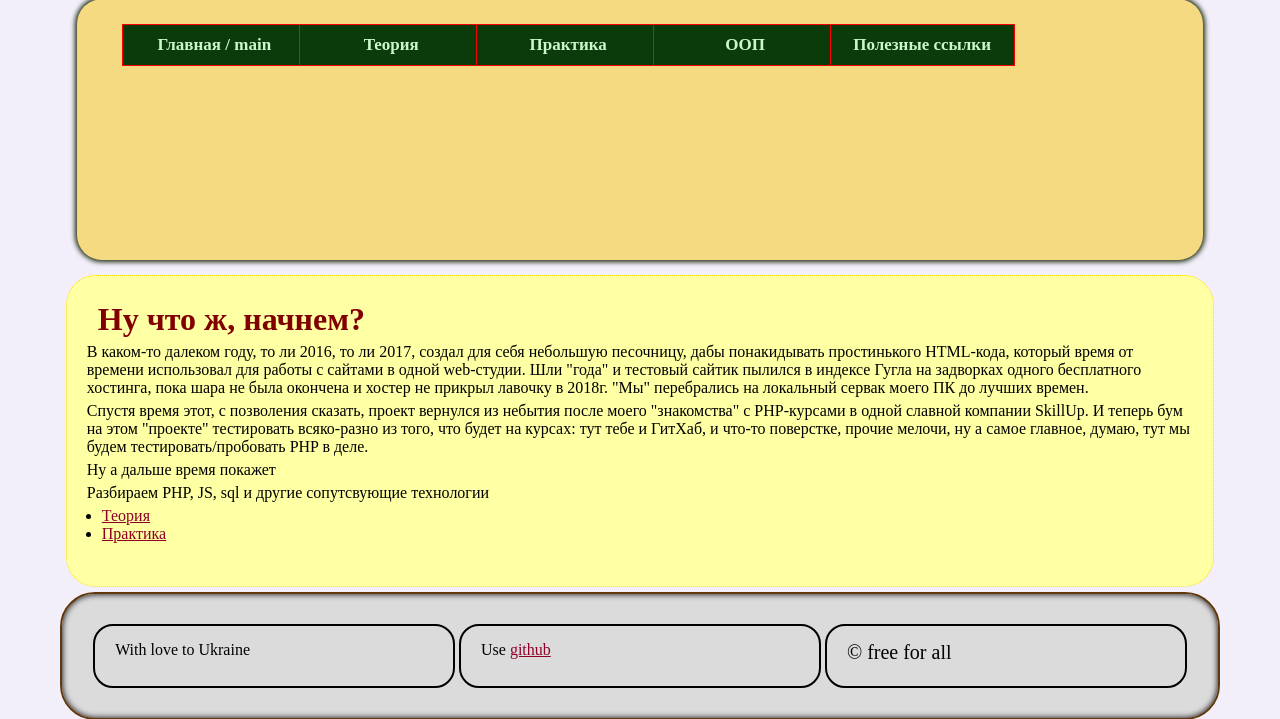
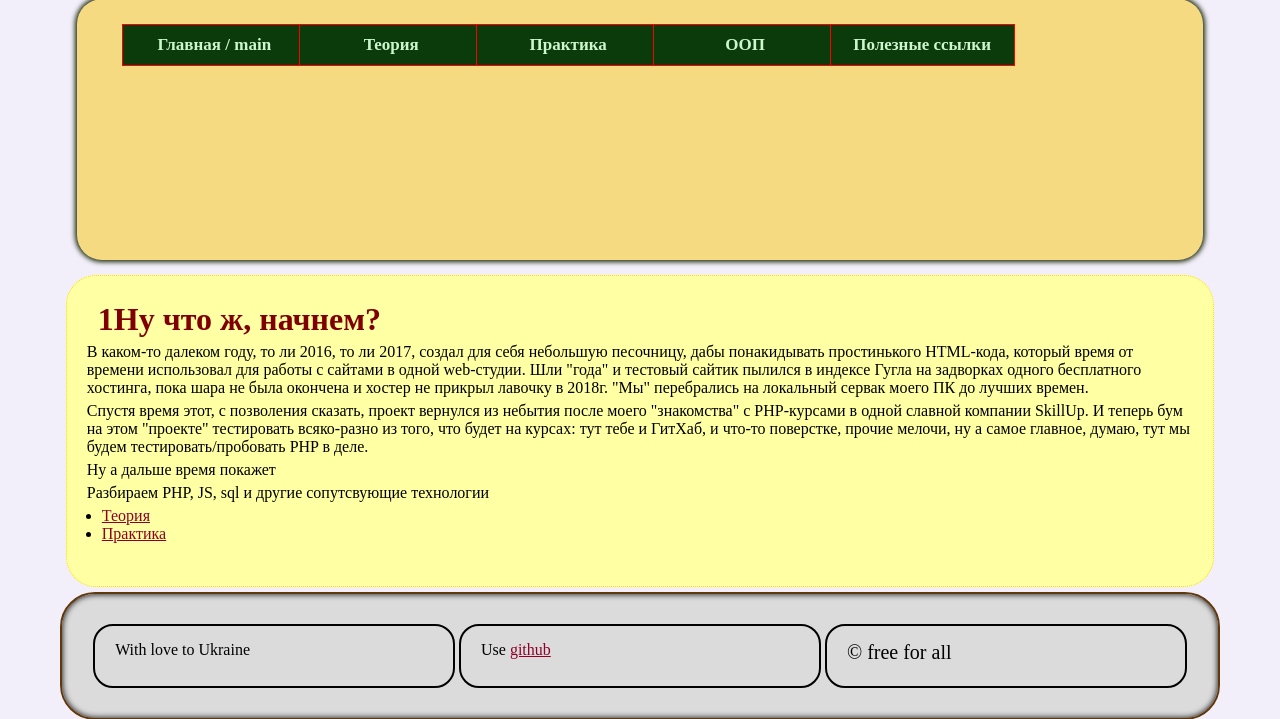
Before and after one commit to filatr/filatr-pr.github.io, a PHP site: page / in a window 1280 px wide. Shown: the part 34-753 px from the top of the page. Run offline with PHP 8.4, Linux system fonts and the light colour scheme; some libraries are stand-ins or nearby versions.

Commit message:
Update index.php

```diff
--- a/index.php
+++ b/index.php
@@ -1,6 +1,6 @@
 <?php include "template/inc/header.php"; ?>
 
-<h1>Ну что ж, начнем?</h1>
+<h1>1Ну что ж, начнем?</h1>
 <p>В каком-то далеком году, то ли 2016, то ли 2017, создал для себя небольшую песочницу, дабы понакидывать простинького HTML-кода, который время от времени использовал для работы с сайтами в одной web-студии. Шли "года" и тестовый сайтик пылился в индексе Гугла на задворках одного бесплатного хостинга, пока шара не была окончена и хостер не прикрыл лавочку в 2018г. "Мы" перебрались на локальный сервак моего ПК до лучших времен.</p>
 <p>Спустя время этот, с позволения сказать, проект вернулся из небытия после моего "знакомства" с PHP-курсами в одной славной компании SkillUp. И теперь бум на этом "проекте" тестировать всяко-разно из того, что будет на курсах: тут тебе и ГитХаб, и что-то поверстке, прочие мелочи, ну а самое главное, думаю, тут мы будем тестировать/пробовать PHP в деле.</p>
 <p>Ну а дальше время покажет</p>
```
